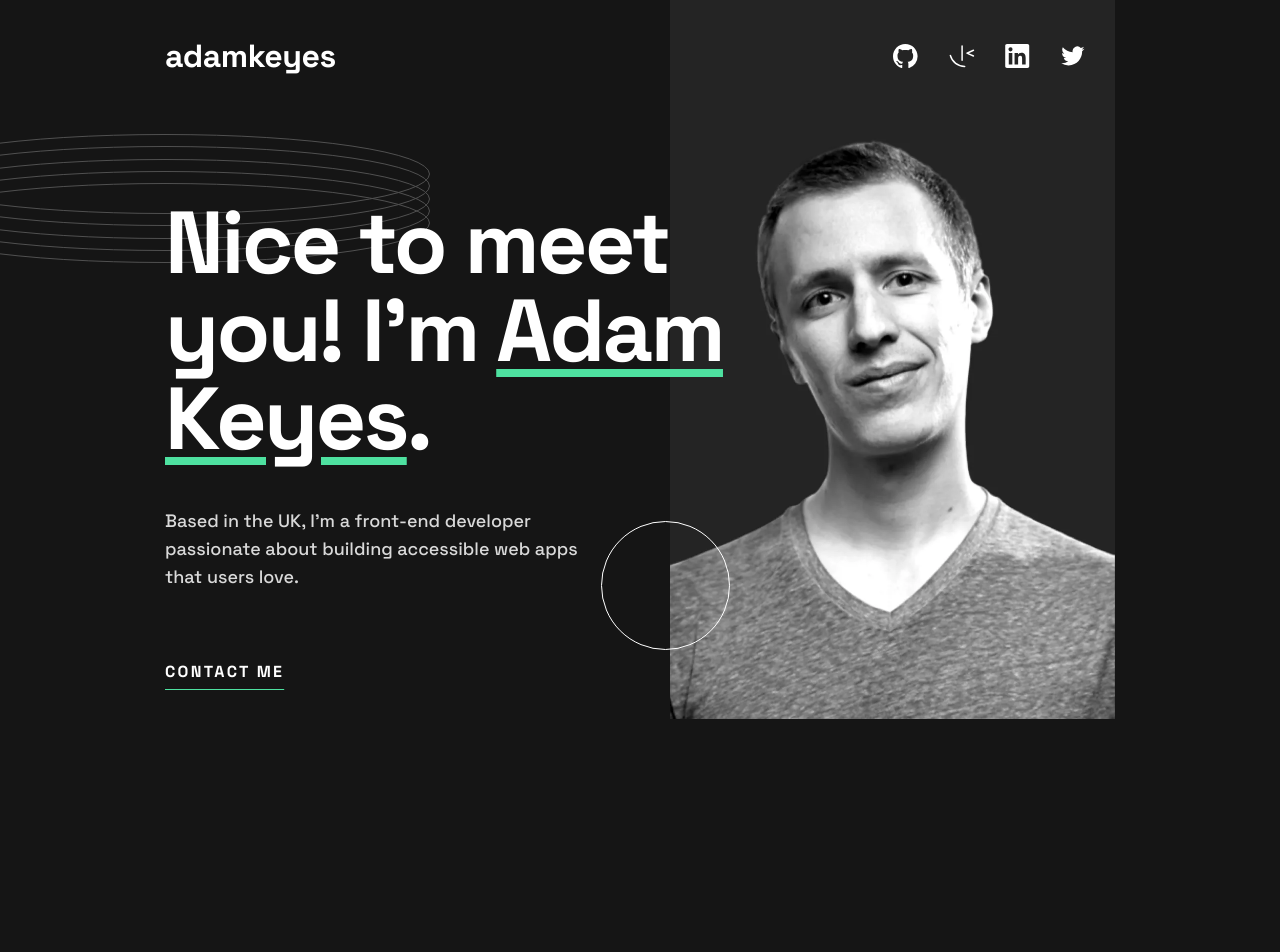
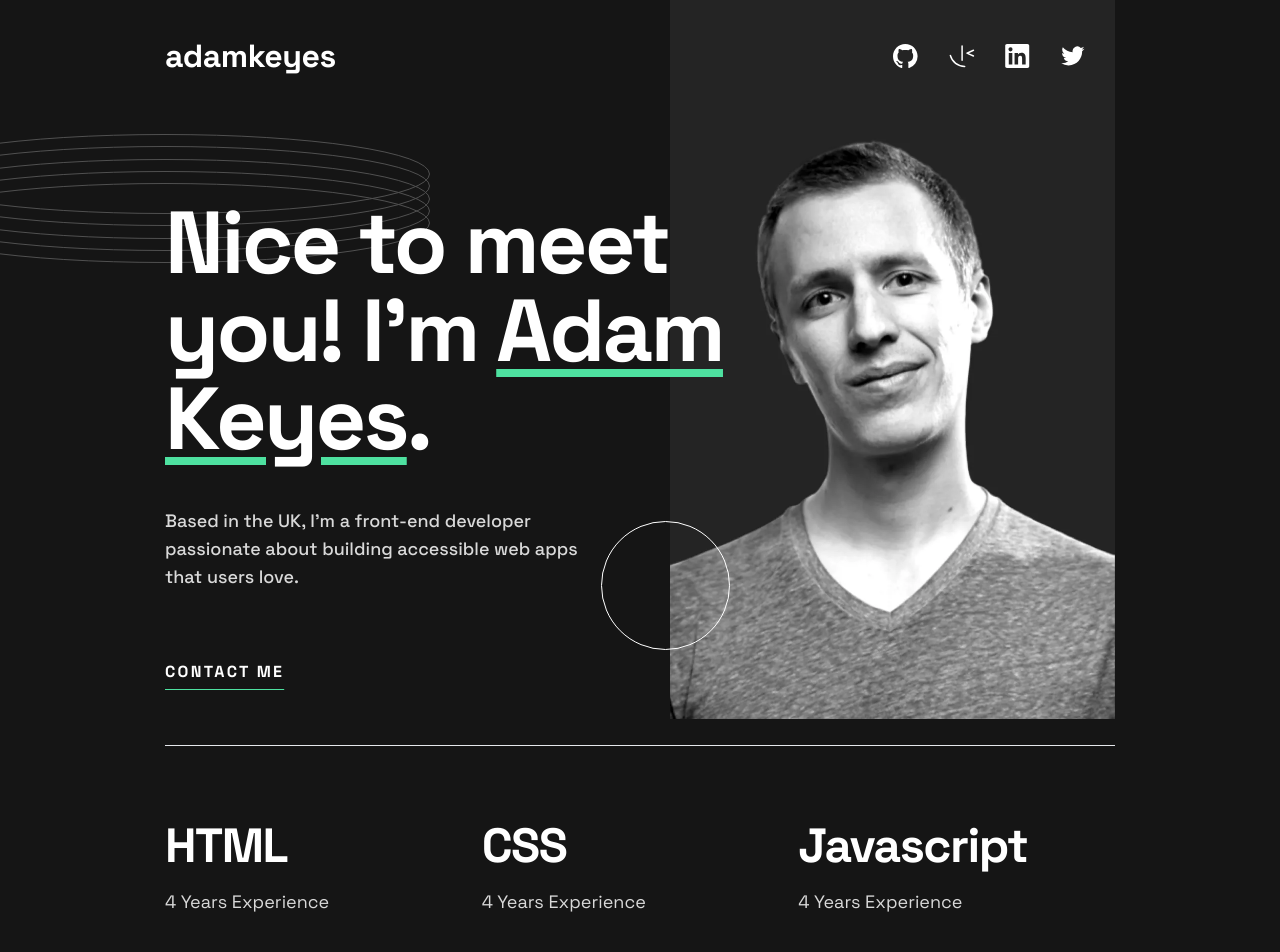
Before and after one commit to njoanc/single-page-developer-portfolio, a React (Vite) app: page / in a window 1280 px wide. Shown: the top 952 px of the page. Before the commit the page ends 800 px from the top, so only its background shows below. Built offline with nearby package versions, Linux system fonts and the light colour scheme.

Commit message:
update():skills section

```diff
--- a/src/App.jsx
+++ b/src/App.jsx
@@ -1,5 +1,6 @@
 import Header from "./components/header/Header";
 import HeroSection from "./components/sections/HeroSection";
+import SkillsSection from "./components/sections/SkillsSection";
 
 function App() {
   return (
@@ -8,6 +9,7 @@ function App() {
 
       <div>
         <HeroSection />
+        <SkillsSection />
       </div>
     </main>
   );
--- /dev/null
+++ b/src/components/cards/SkillsCard.jsx
@@ -0,0 +1,15 @@
+function SkillCard({ skill }) {
+  return (
+    <section>
+      <h2 className="font-bold text-[32px] leading-10 tracking-[-1px] md:text-lg md:mb-[14px]">
+        {skill.title}
+      </h2>
+
+      <p className="text-[16px] text-light-gray leading-[26px] md:text-base">
+        {skill.experience}
+      </p>
+    </section>
+  );
+}
+
+export default SkillCard;
--- /dev/null
+++ b/src/components/sections/SkillsSection.jsx
@@ -0,0 +1,26 @@
+import { useEffect, useState } from "react";
+import SkillCard from "../cards/SkillsCard";
+
+function SkillsSection() {
+  const [skills, setSkills] = useState([]);
+
+  useEffect(() => {
+    fetch("/data/skills.json")
+      .then((res) => res.json())
+      .then((data) => setSkills(data));
+  }, []);
+
+  const renderSkills = skills.map((skill) => (
+    <SkillCard key={skill.title} skill={skill} />
+  ));
+
+  return (
+    <section className="relative mb-20 md:mb-[100px] lg:mb-[140px] section-container skills-bg-image">
+      <div className="grid justify-center space-y-6 text-center border-y-[1px] w-full py-10 md:border-t-[1px] md:border-b-0 md:grid-cols-2 md:text-left md:space-y-0 md:gap-y-[52px] md:pt-[52px] lg:pt-[72px] md:pb-0 xl:grid-cols-3 xl:gap-y-[58px]">
+        {renderSkills}
+      </div>
+    </section>
+  );
+}
+
+export default SkillsSection;
```
Also changed, not shown: 5 other files (tests, documents, lock files or other folders).
